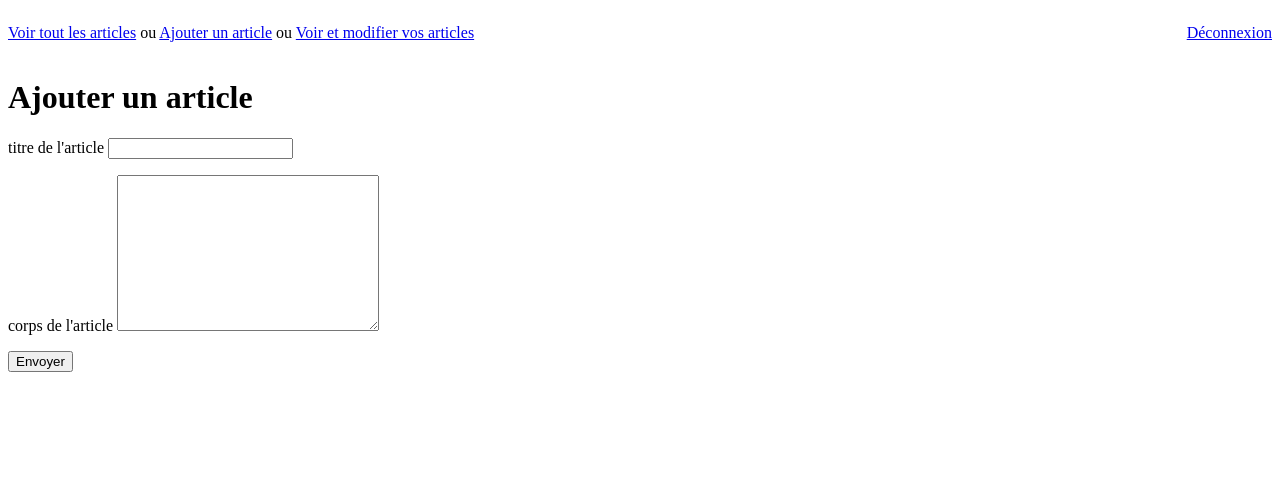
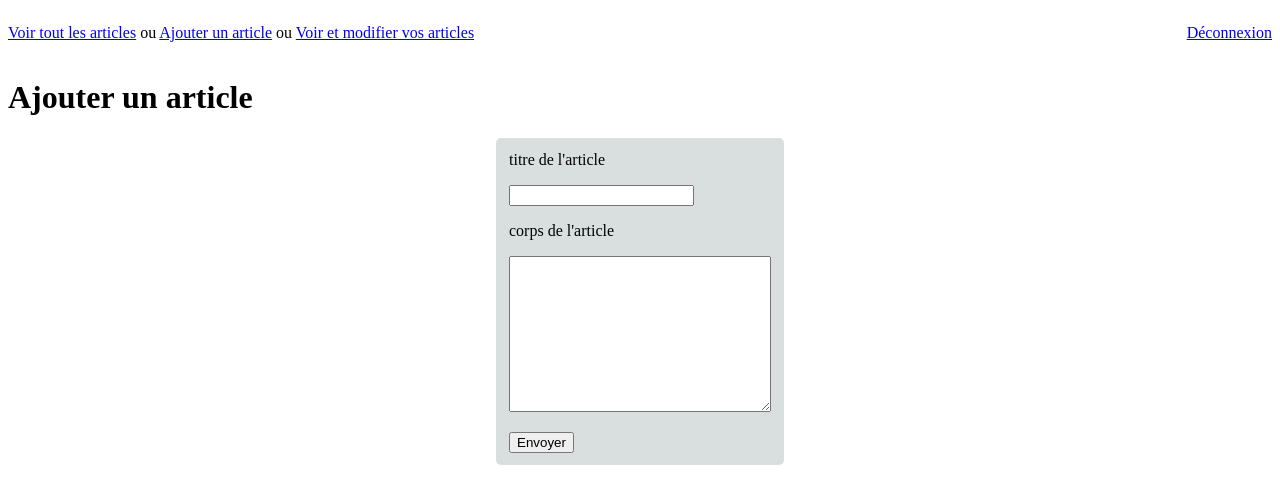
Before and after one commit to GuilhemGabrielli/projetfs, a PHP site: page /add_article_form.php in a window 1280 px wide. Shown: the top 504 px of the page. Run offline with PHP 8.4, Linux system fonts and the light colour scheme; the visitor is signed in with stand-in values (Sample User, id 1).

Commit message:
ajout styles + correctifs

```diff
--- a/add_article.php
+++ b/add_article.php
@@ -26,6 +26,6 @@
 
     $bdd->ajouterArticle($titre, $corps, $today, $id_user);
 
-    header("Location: articles_user.php")
+    header("Location: articles_user_form.php")
 
 ?>
--- a/add_article_form.php
+++ b/add_article_form.php
@@ -5,6 +5,7 @@
     <meta http-equiv="X-UA-Compatible" content="IE=edge">
     <meta name="viewport" content="width=device-width, initial-scale=1.0">
     <title>Ajouter Article</title>
+    <link rel="stylesheet" href="css/add_modify_article.css">
 </head>
 <body>
     <?php
@@ -17,20 +18,18 @@
 
     verifierSiUtilisateurConnecte();
     ?>
+    <div id="div-form">
+        <form action="add_article.php" method="post">
+            <label for="titre">titre de l'article</label>
+            <p><input type="text" name="titre" required></p>
 
-    <form action="add_article.php" method="post">
-        <p>
-            <label for="titre">titre de l'article</label>
-            <input type="text" name="titre" required>
-        </p>
+            <label for="corps">corps de l'article</label>
+            <p><textarea type="text" name="corps" cols="30" rows="10" required></textarea></p>
 
-        <p>
-            <label for="corps">corps de l'article</label>
-            <textarea type="text" name="corps" cols="30" rows="10" required></textarea>
-        </p>
+            <button type="submit">Envoyer</button>
+        </form>
+    </div>
 
-        <button type="submit">Envoyer</button>
-    </form>
 
 </body>
 </html>
--- /dev/null
+++ b/css/add_modify_article.css
@@ -0,0 +1,10 @@
+#div-form {
+    display: flex;
+    justify-content: center;
+}
+
+form {
+    padding: 1%;
+    background-color: rgb(217, 223, 223);
+    border-radius: 5px;
+}
--- a/modify_article.php
+++ b/modify_article.php
@@ -30,7 +30,7 @@
     $bdd = new MyBDD;
     $bdd->modifierArticle($id_article, $email, $titre, $corps);
 
-    header('Location: articles_user.php');
+    header('Location: articles_user_form.php');
 
     // echo json_encode($result);
 
--- a/modify_article_form.php
+++ b/modify_article_form.php
@@ -5,6 +5,7 @@
     <meta http-equiv="X-UA-Compatible" content="IE=edge">
     <meta name="viewport" content="width=device-width, initial-scale=1.0">
     <title>Modifier un article</title>
+    <link rel="stylesheet" href="css/add_modify_article.css">
 </head>
 <body>
     <?php
--- a/outils.php
+++ b/outils.php
@@ -246,12 +246,12 @@
         $id = $article['id'];
         $titre = $article['titre'];
         $corps = $article['corps'];
-        echo "<form action='modify_article.php?id=$id' method='post'>";
+        echo "<div id='div-form'><form action='modify_article.php?id=$id' method='post'>";
         echo "<p><label>Nouveau titre : </label><input type='text' name='titre' placeholder='$titre' value='$titre' required></p>";
         echo "<p>Nouveau corps : </p>";
-        echo "<textarea type='text' name='corps' cols='30' rows='10' required>$corps</textarea>";
+        echo "<textarea type='text' name='corps' cols='30' rows='10' required>$corps</textarea><br>";
         echo "<button type='submit'>Valider</button>";
-        echo "</form>";
+        echo "</form></div>";
 
     }
 
```
